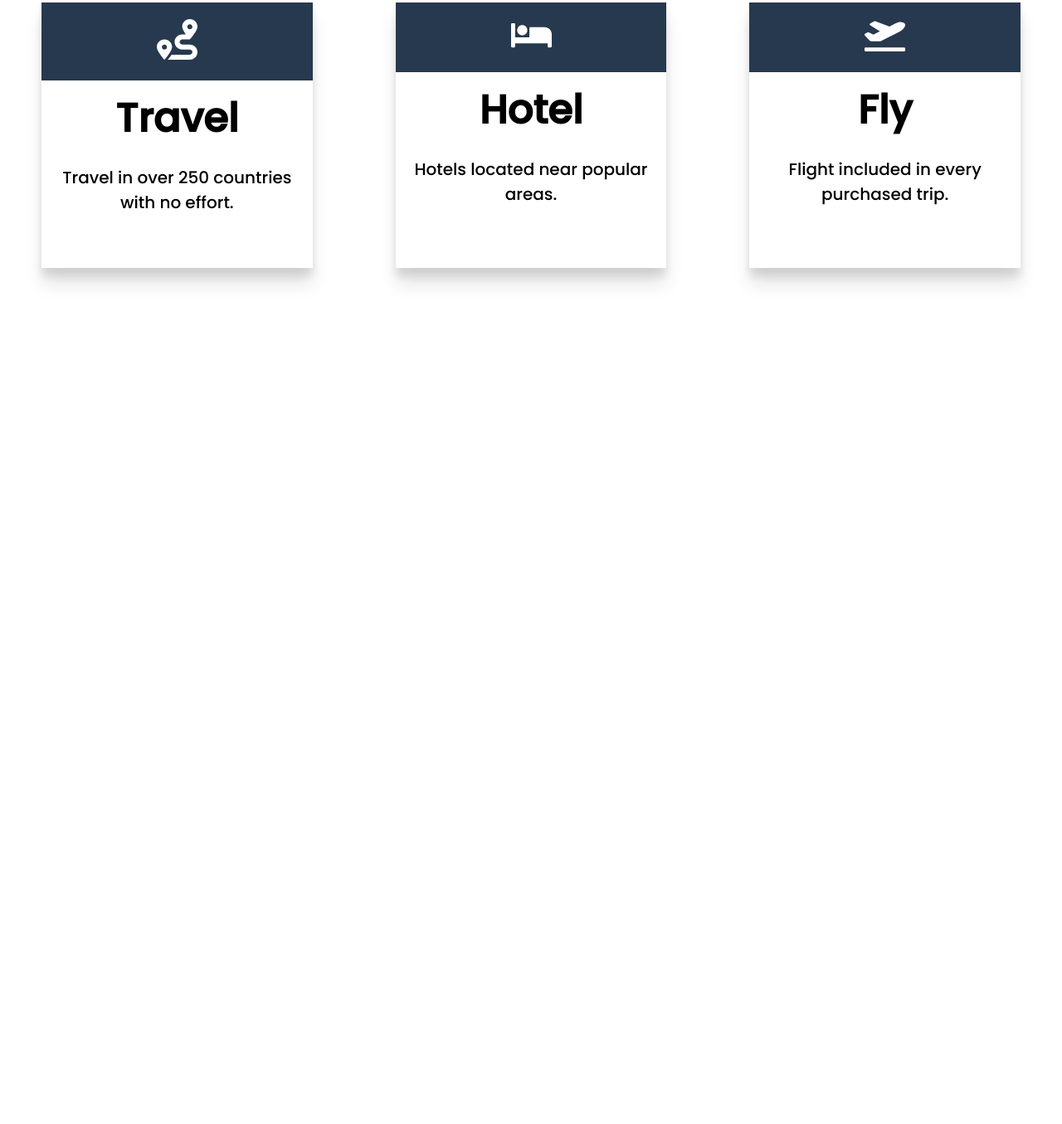
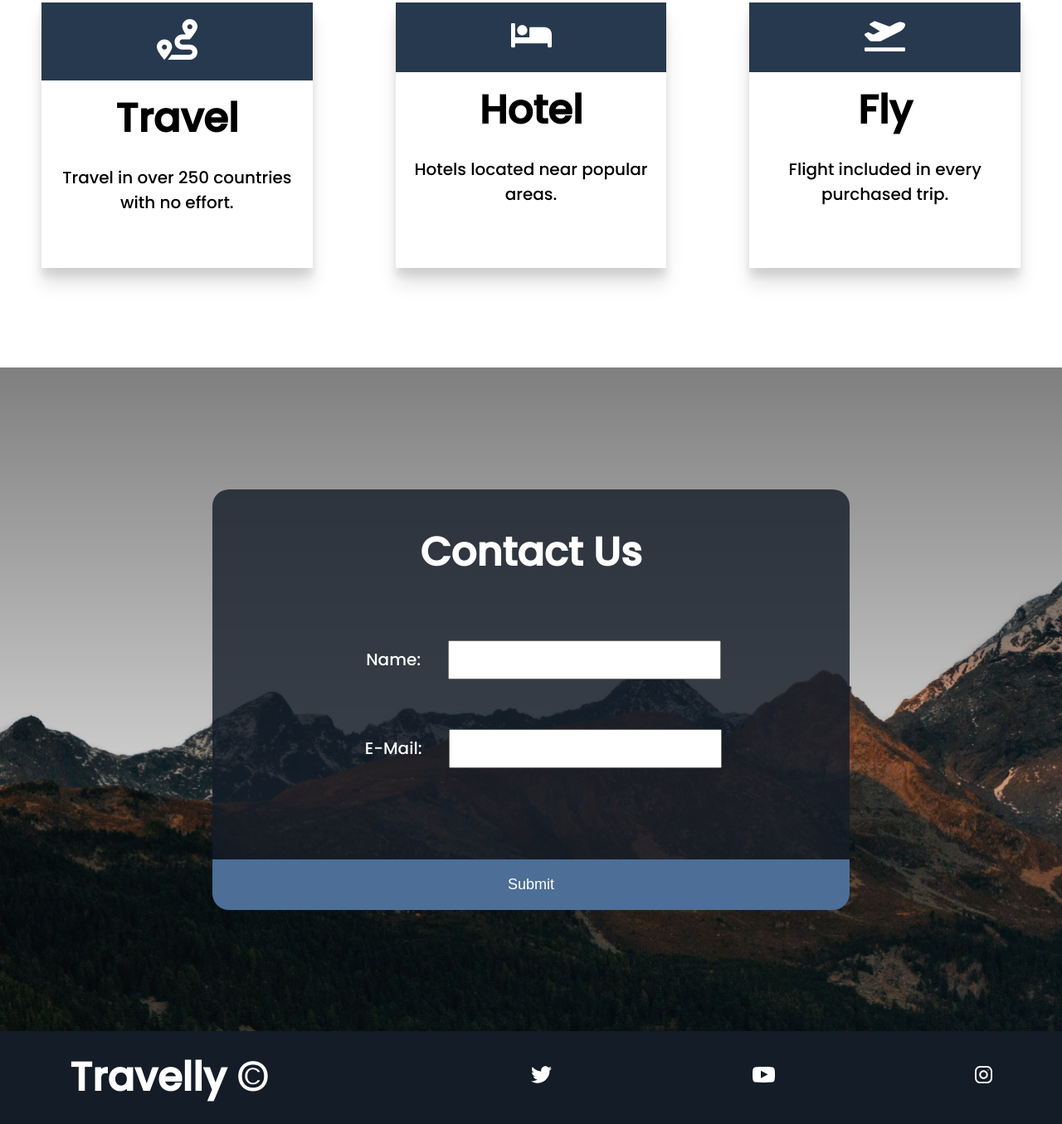
Before and after one commit to TLKDi/Travelly, a plain HTML site: page index.html in a window 1280 px wide. Shown: the part 1959-3314 px from the top of the page at 83% size. Before the commit the page ends 2402 px from the top, so only its background shows below. Drawn offline with Linux system fonts and the light colour scheme; a web font is replaced by a local one.

Commit message:
Created form section and footer

```diff
--- a/index.html
+++ b/index.html
@@ -66,5 +66,34 @@
             </div>
         </div>
     </section>
+            <section id="contact">
+                <div class="form-wrapper">
+                    <header class="form-head">
+                        <h2>Contact Us</h2>
+                    </header>
+                    <form>
+                        <div class="name-form">
+                            <label for="name">Name:</label>
+                            <input type="text" name="name" required>
+                        </div>
+                        <div class="email-form">
+                            <label for="email">E-Mail:</label>
+                            <input type="email" required name="email">
+                        </div>
+                        <button type="submit">Submit</button>
+                    </form>
+                </div>
+            </section>
+            <footer>
+                <div class="footer-wrapper">
+                    <h5>Travelly &copy</h5>
+                    <ul>
+                        <li><a href="#"><img src="/icons/twitter.svg" alt=""></a></li>
+                        <li><a href="#"><img src="/icons/youtube.svg" alt=""></a></li>
+                        <li><a href="#"><img src="/icons/instagram.svg" alt=""></a></li>
+                    </ul>
+                </div>
+            </footer>
+        </div>
 </body>
 </html>
--- a/styles.css
+++ b/styles.css
@@ -205,6 +205,90 @@ nav ul{
     background: #27394e;
 }
 
+/* Contact Section */
+
+#contact {
+    min-height: 100vh;
+    background: linear-gradient(rgba(0, 0, 0, 0.5), transparent),
+      url("./img/contact-mountain.png");
+    background-size: cover;
+    background-repeat: no-repeat;
+    display: flex;
+    align-items: center;
+    justify-content: center;
+}
+
+.form-wrapper {
+    background: rgba(19, 28, 39, 0.8);
+    width: 60%;
+    color: white;
+    border-radius: 20px;
+}
+
+.form-head {
+    text-align: center;
+    padding: 4rem;
+}
+
+.name-form,
+.email-form {
+    padding: 3rem;
+    text-align: center;
+}
+
+.form-wrapper label {
+    margin: 0rem 3rem;
+}
+
+.form-wrapper button {
+    width: 100%;
+    padding: 2rem;
+    margin-top: 8rem;
+    border-bottom-left-radius: 20px;
+    border-bottom-right-radius: 20px;
+}
+
+  .form-wrapper input {
+    padding: 1rem 3rem;
+}
+
+/* Footer Section */
+
+footer {
+    color: white;
+    background: rgba(19, 28, 39, 1);
+}
+
+.footer-wrapper {
+    display: flex;
+    padding: 2rem;
+    width: 90%;
+    margin: auto;
+    align-items: center;
+    min-height: 10vh;
+    flex-wrap: wrap;
+}
+
+footer h5 {
+    flex: 1 1 40rem;
+}
+
+  footer ul {
+    display: flex;
+    list-style: none;
+    flex: 1 1 40rem;
+    justify-content: space-between;
+    align-items: center;
+}
+
+  /* Button focus to make website accessible */
+
+button:focus {
+    background: #2c3f57;
+    outline-style: solid;
+    outline-color: cornflowerblue;
+}
+
 /*Media query*/
 
 @media screen and (max-width: 932px){
@@ -232,4 +316,16 @@ nav ul{
         background: rgba(19,28,39,0.8);
         color: white;
     }
+
+    .form-wrapper {
+        width: 100%;
+    }
+
+    footer {
+        text-align: center;
+    }
+
+    footer h5 {
+        padding-bottom: 3rem;
+    }
 }
```
Also changed, not shown: 1 other file.
